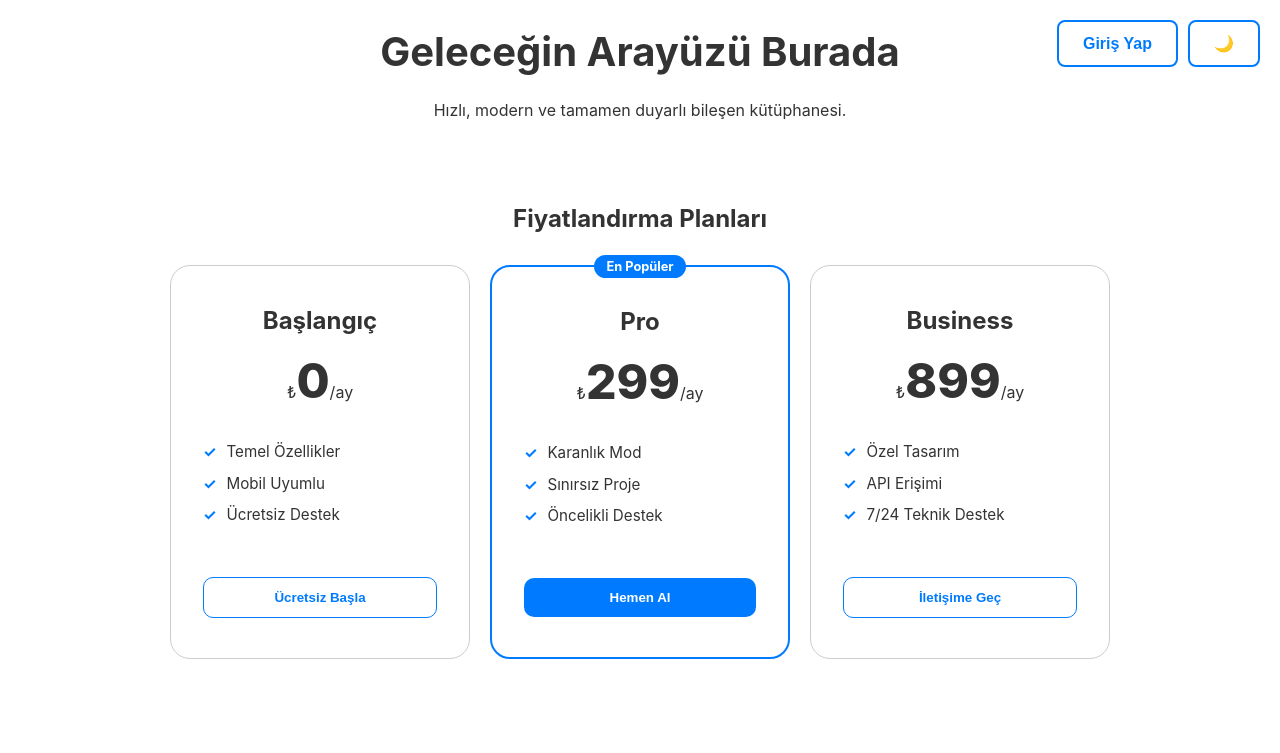
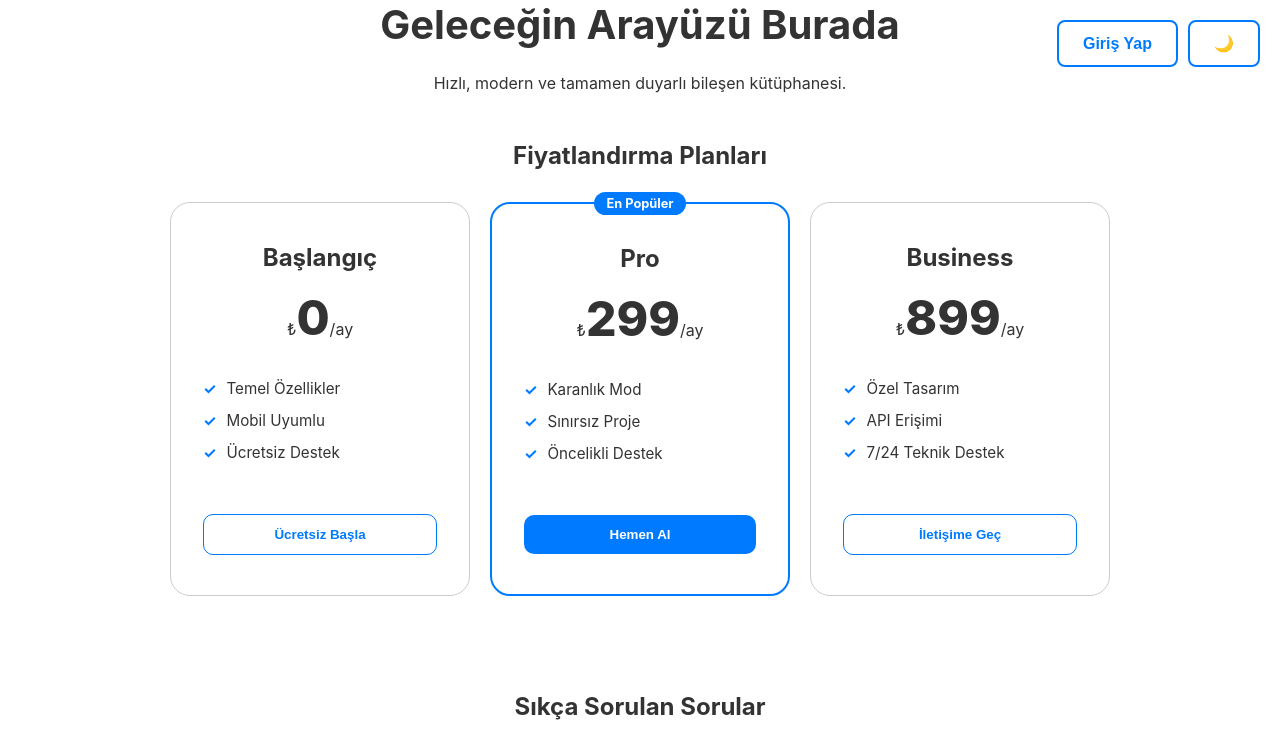
Before and after one commit to eminyeral/mini-landing-project, a React (Vite) app: page / in a window 1280 px wide. Shown: the top 753 px of the page. Built offline with nearby package versions, Linux system fonts and the light colour scheme.

Commit message:
fix: resolve layout shift at 500px and update page title to TR

```diff
--- a/index.html
+++ b/index.html
@@ -1,10 +1,12 @@
 <!doctype html>
-<html lang="en">
+<html lang="tr">
   <head>
     <meta charset="UTF-8" />
     <link rel="icon" type="image/svg+xml" href="/vite.svg" />
     <meta name="viewport" content="width=device-width, initial-scale=1.0" />
-    <title>mini-landing-project</title>
+    <meta name="description" content="Modern, hızlı ve responsive bileşen kütüphanesi. Fiyatlandırma, SSS ve daha fazlası.">
+    <meta name="viewport" content="width=device-width, initial-scale=1.0">
+    <title>Mini Landing Page</title>
   </head>
   <body>
     <div id="root"></div>
--- a/src/App.scss
+++ b/src/App.scss
@@ -1,4 +1,10 @@
 @import './variables.scss';
+
+* {
+  margin: 0;
+  padding: 0;
+  box-sizing: border-box; // Elemanların dışa taşmasını engeller
+}
 
 // Sayfanın en dış katmanı (Body)
 body {
@@ -14,12 +20,12 @@ body {
 .container {
   display: flex;
   flex-direction: column;
-  align-items: center;      /* Yatayda her şeyi merkeze çek */
-  justify-content: center;   /* Dikeyde her şeyi merkeze çek */
-  width: 100vw;             /* Ekran genişliğinin tamamını baz al */
-  min-height: 100vh;        /* Ekran yüksekliğinin tamamını baz al */
+  align-items: center;      // Yatayda her şeyi merkeze çek
+  justify-content: center;   // Dikeyde her şeyi merkeze çek
+  width: 100vw;             // Ekran genişliğinin tamamını baz al
+  min-height: 100vh;        // Ekran yüksekliğinin tamamını baz al
   margin: 0 auto;
-  text-align: center;       /* Yazıları orta */
+  text-align: center;       // Yazıları orta
 
   & > * {
     margin-left: auto;
```
